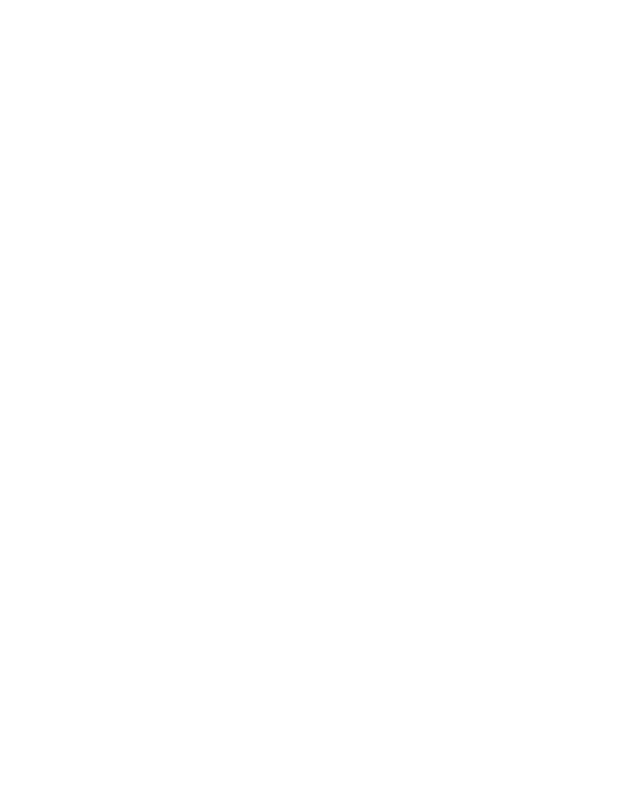
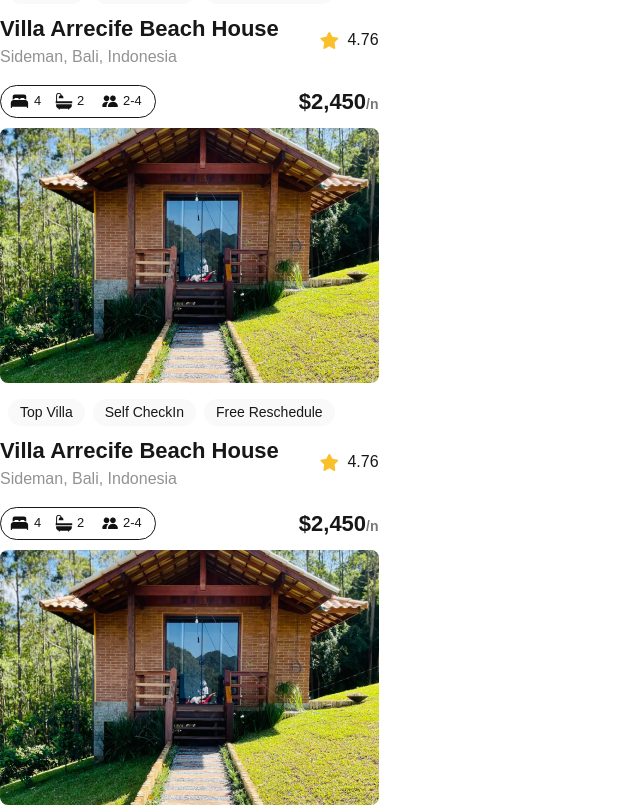
Before and after one commit to jaa38/alx-project-0x00-setup, a Next.js app in the folder alx-project-0x00/: page /landing in a window 1280 px wide. Shown: the part 322-1129 px from the top of the page, without its empty margins (0-640 px from the left). Before the commit the page ends 800 px from the top, so only its background shows below. Built offline with nearby package versions, Linux system fonts and the light colour scheme.

Commit message:
Typing your functional components

```diff
--- a/alx-project-0x00/components/Pill.tsx
+++ b/alx-project-0x00/components/Pill.tsx
@@ -1,7 +1,9 @@
-const Pill: React.FC = () => {
+import { PillProps } from '@/interfaces';
+
+const Pill: React.FC<PillProps> = ({ title }) => {
   return (
     <div className=' flex justify-center  items-center bg-[#F9F9F9] px-3 w-auto h-[27px] rounded-full'>
-      <p className=' text-sm '>Title</p>
+      <p className=' text-sm '>{title}</p>
     </div>
   );
 };
--- a/alx-project-0x00/interfaces/index.ts
+++ b/alx-project-0x00/interfaces/index.ts
@@ -0,0 +1,3 @@
+export interface PillProps {
+  title: string;
+}
--- a/alx-project-0x00/pages/landing.tsx
+++ b/alx-project-0x00/pages/landing.tsx
@@ -1,9 +1,14 @@
+import Card from '@/components/Card';
+
 const Landing: React.FC = () => {
   return (
     <div>
-      <h1 className="text-xl font-extralight">Landing Page</h1>
+      <h1 className='text-xl font-extralight'>Landing Page</h1>
+      <Card />
+      <Card />
+      <Card />
     </div>
-  )
-}
+  );
+};
 
-export default Landing
+export default Landing;
```
